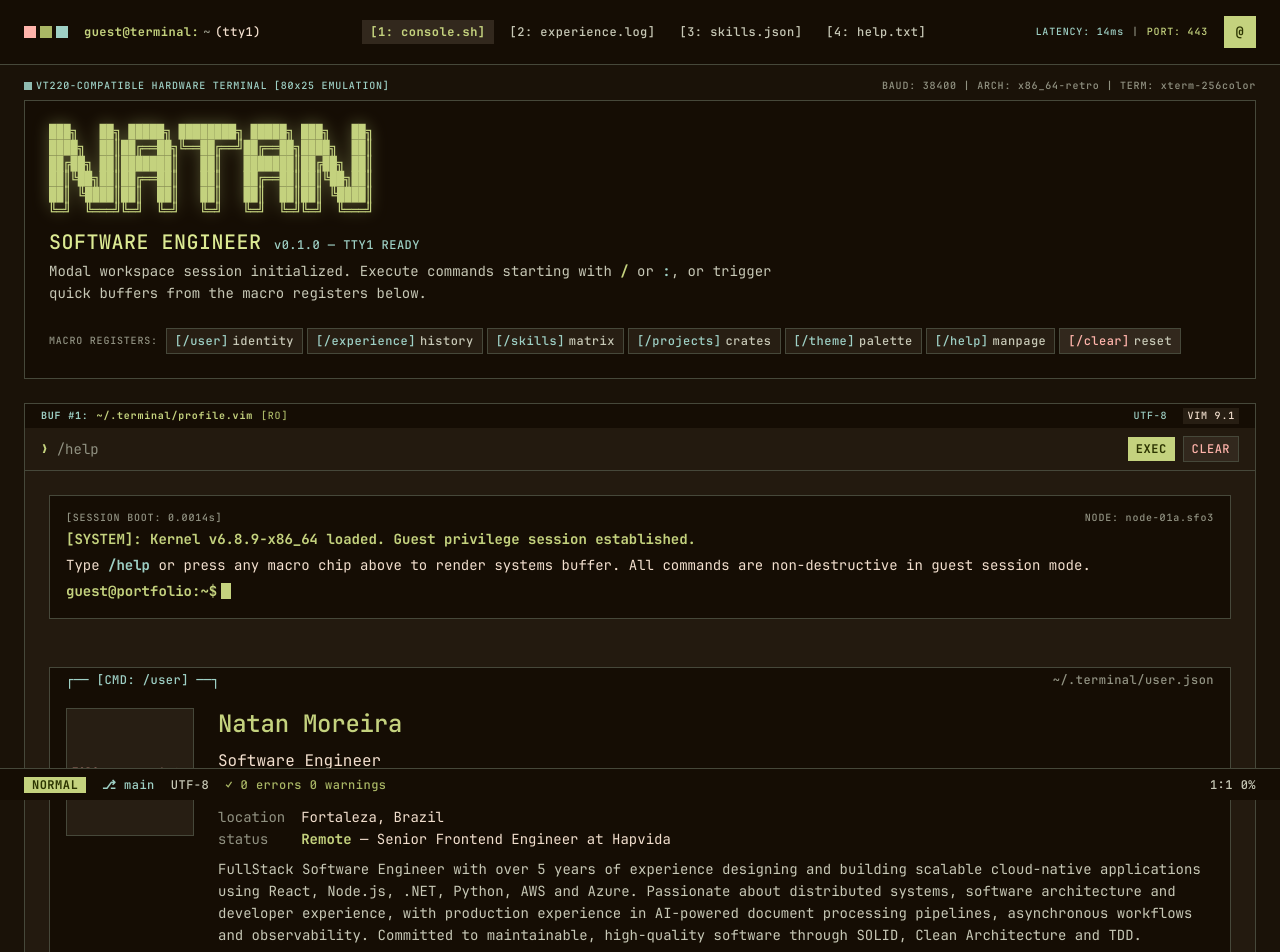
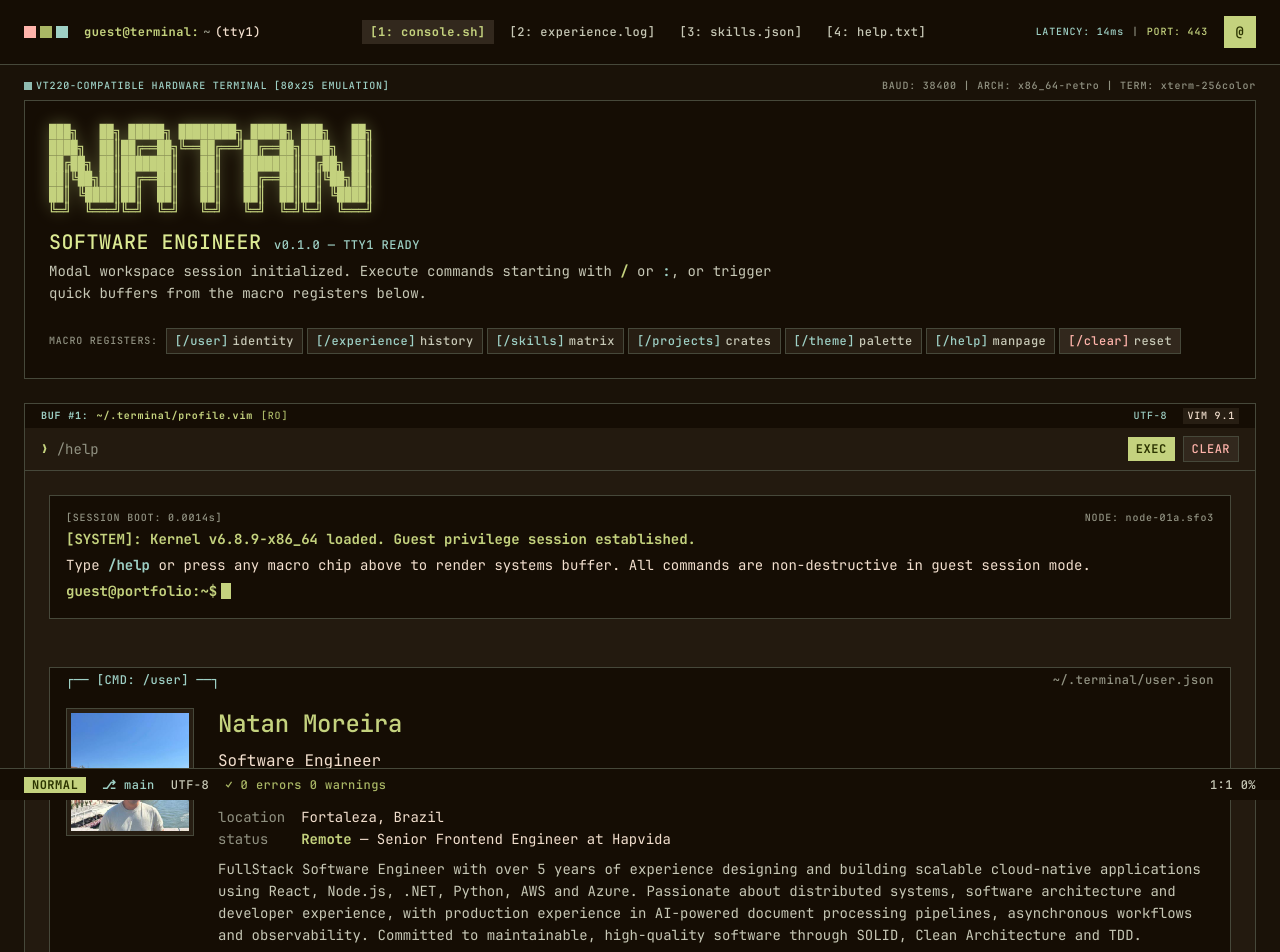
Before and after one commit to Natan10/natan10.github.io, a Next.js app: page / in a window 1280 px wide. Shown: the top 952 px of the page. Built offline with nearby package versions, Linux system fonts and the light colour scheme.

Commit message:
feat:avatar

```diff
--- a/src/content/index.ts
+++ b/src/content/index.ts
@@ -15,7 +15,7 @@ export const content: Content = {
     bio: [
       "FullStack Software Engineer with over 5 years of experience designing and building scalable cloud-native applications using React, Node.js, .NET, Python, AWS and Azure. Passionate about distributed systems, software architecture and developer experience, with production experience in AI-powered document processing pipelines, asynchronous workflows and observability. Committed to maintainable, high-quality software through SOLID, Clean Architecture and TDD.",
     ],
-    photo: null,
+    photo: { src: "/avatar.jpg", alt: "Portrait of Natan Moreira" },
   },
   experience: [
     {
```
Also changed, not shown: public/avatar.jpg (added), 1 other file (tests, documents, lock files or other folders).
